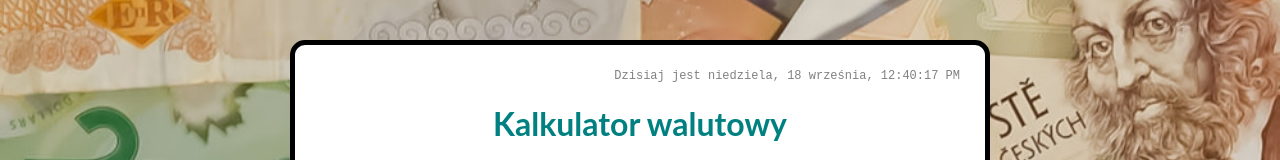
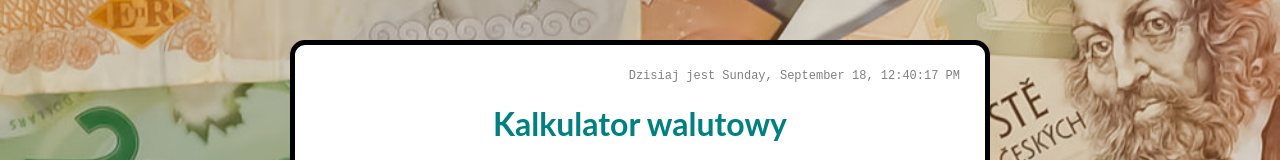
Before and after one commit to s5zee/currency-calculator-react, a React (Create React App) app: page / in a window 1280 px wide. Shown: the part 202-362 px from the top of the page. Built offline with nearby package versions, Linux system fonts and the light colour scheme.

Commit message:
extracted date formatting code out of jsx

```diff
--- a/src/Date/index.js
+++ b/src/Date/index.js
@@ -3,6 +3,9 @@ import { useState, useEffect } from "react";
 
 const DateTime = () => {
   const [dateTime, setDateTime] = useState(new Date());
+  const timeString = dateTime.toLocaleTimeString()
+  const dateString = dateTime.toLocaleDateString(undefined,
+    { weekday: "long", day: "numeric", month: "long" });
 
   useEffect(() => {
     const intervalID = setInterval(() =>
@@ -14,10 +17,7 @@ const DateTime = () => {
 
   return (
     <span className="fullDate">
-   Dzisiaj jest {`${dateTime.toLocaleDateString
-    ("pl",
-     { weekday: "long", day: "numeric", month: "long" })},
-      ${dateTime.toLocaleTimeString()}`}
+      Dzisiaj jest {dateString}, {timeString}
     </span>
   )
 }
```
Lines whose indentation alone changed are shown as unchanged.
